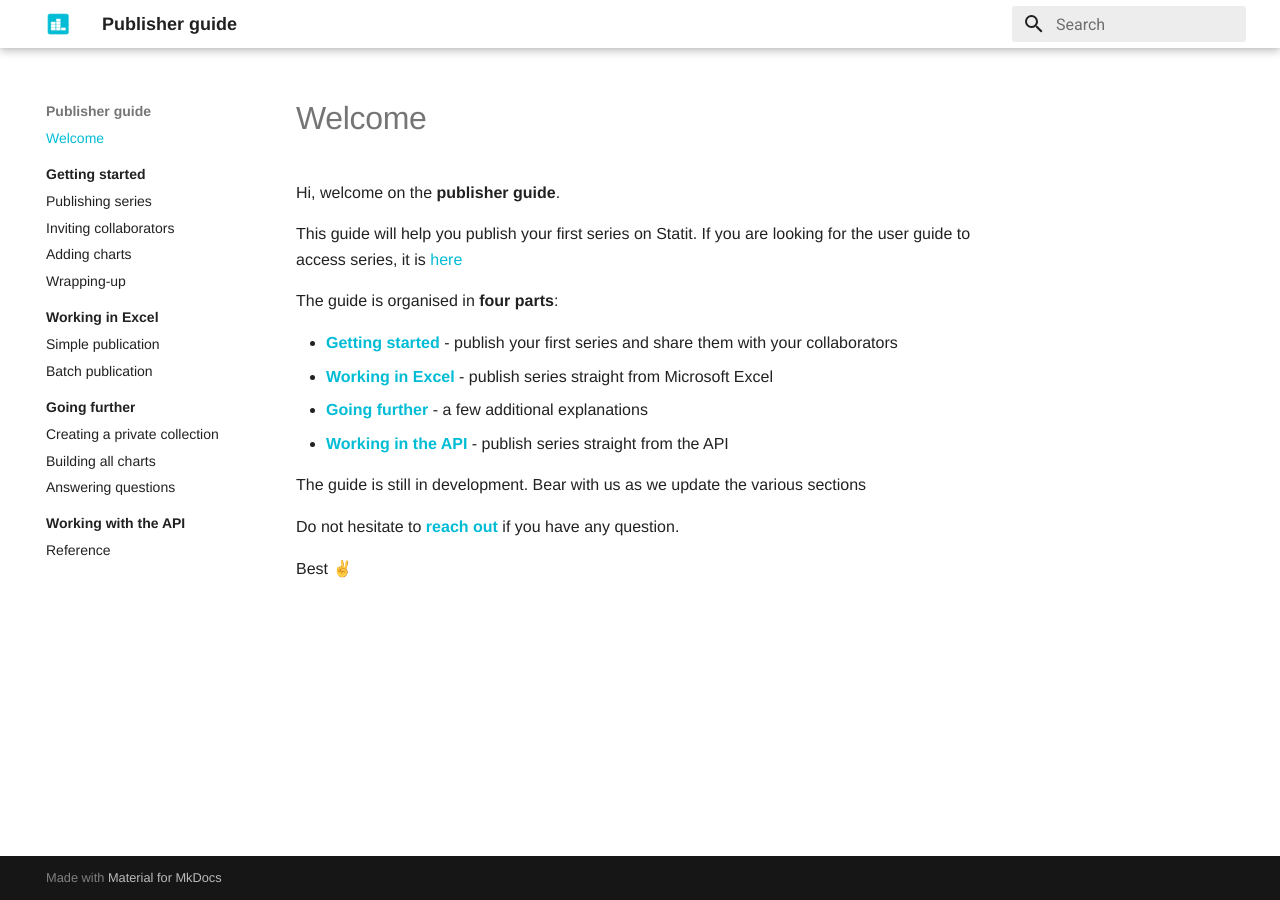
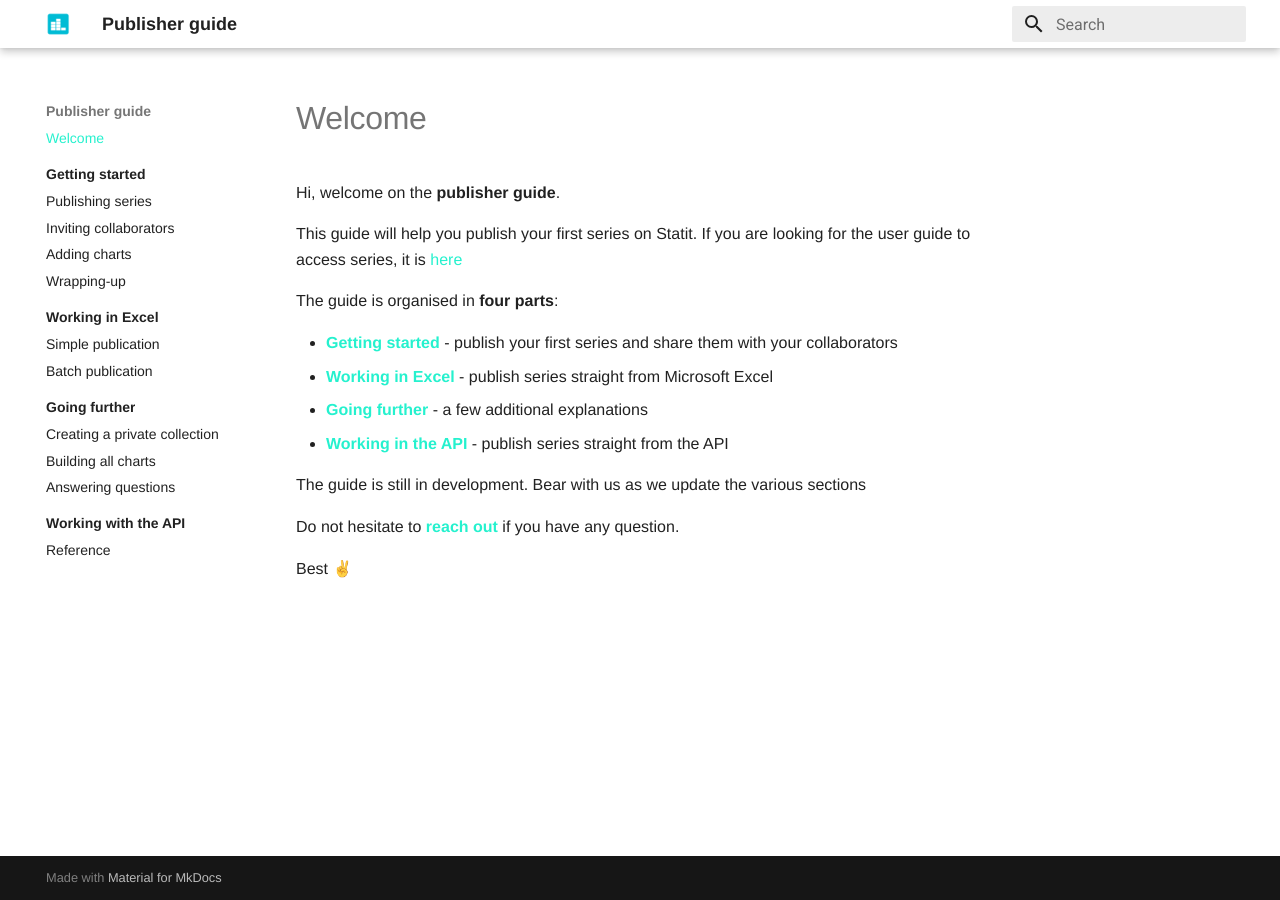
Before and after one commit to t-lm/statdocspub, an MkDocs documentation site: the page built from docs/index.md, in a window 1280 px wide. Built offline with MkDocs 1.6.1 and Material for MkDocs 9.7.7, drawn with Linux system fonts in a browser that asks for light colours.

Commit message:
2024-02-04

```diff
--- a/docs/stylesheets/extra.css
+++ b/docs/stylesheets/extra.css
@@ -5,7 +5,7 @@ body {
 
 /* colors */
 :root > * {
-  --md-typeset-a-color: #00BCD5;
+  --md-typeset-a-color: #25F1CE;
 }
 
 a {
```
